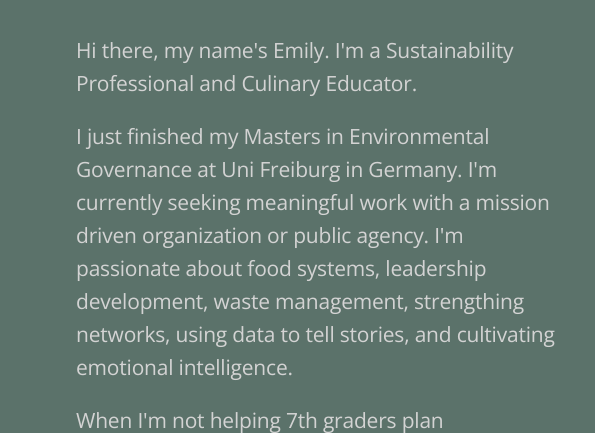
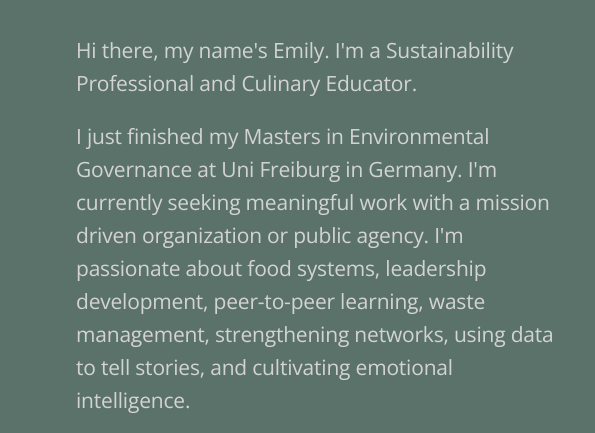
Before and after one commit to emilygerger/emilygerger.github.io, a plain HTML site: page index.html in a window 1280 px wide. Shown: the part 176-609 px from the top of the page, 644-1239 px from the left. Drawn offline with nearby package versions, Linux system fonts and the light colour scheme.

Commit message:
Update index.html

```diff
--- a/index.html
+++ b/index.html
@@ -64,7 +64,7 @@
 
   <div class="split-bio">
     <p> Hi there, my name's Emily. I'm a Sustainability Professional and Culinary Educator.</p>
-    <p> I just finished my Masters in Environmental Governance at Uni Freiburg in Germany. I'm currently seeking meaningful work with a mission driven organization or public agency. I'm passionate about food systems, leadership development, waste management, strengthing networks, using data to tell stories, and cultivating emotional intelligence.</p>
+    <p> I just finished my Masters in Environmental Governance at Uni Freiburg in Germany. I'm currently seeking meaningful work with a mission driven organization or public agency. I'm passionate about food systems, leadership development, peer-to-peer learning, waste management, strengthening networks, using data to tell stories, and cultivating emotional intelligence.</p>
 
     <p>When I'm not <a target="_blank" rel="noopener noreferrer" href="https://thedolphintail.com/2017/04/30/beat-club-targets-food-waste/">helping 7th graders plan community dinners</a> or <a target="_blank" rel="noopener noreferrer" href="https://www.instagram.com/p/CEKSfknFwXc/
 "> harvesting squash for the food bank</a>, I'm teaching my friends how to make their own deodorant, re-filling my giant tea thermos, or snacking on wild foods while wandering in the forest.</p>
```
